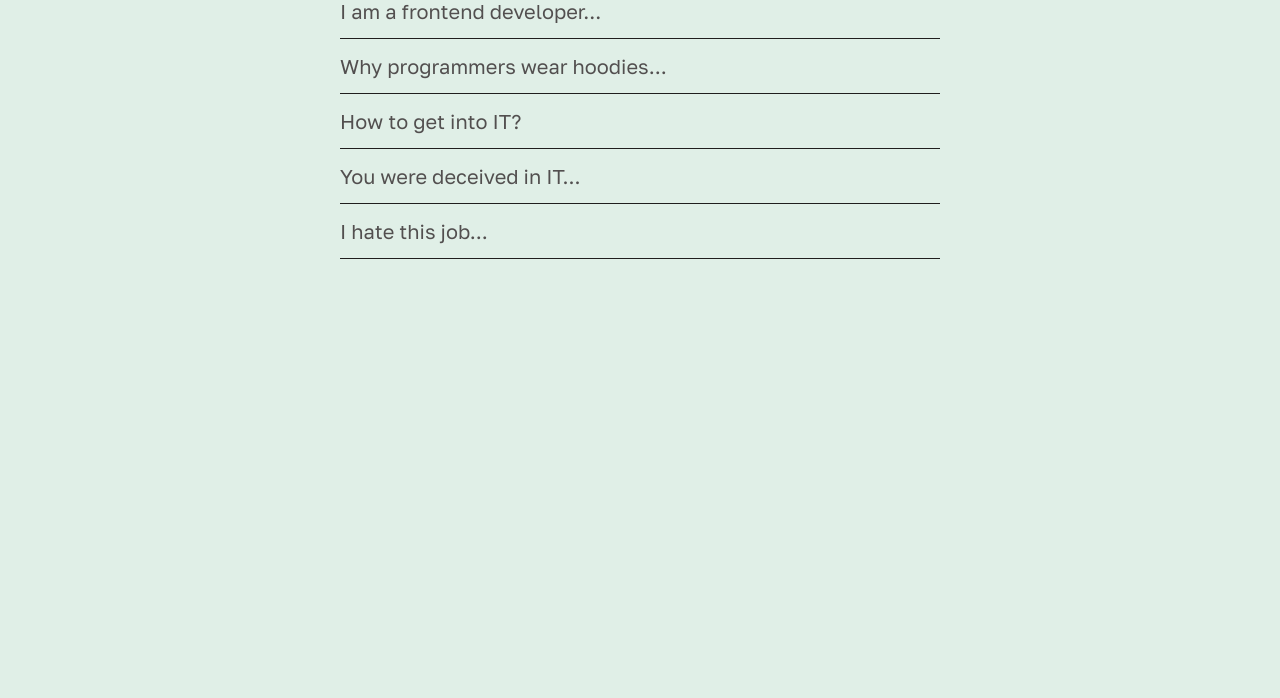
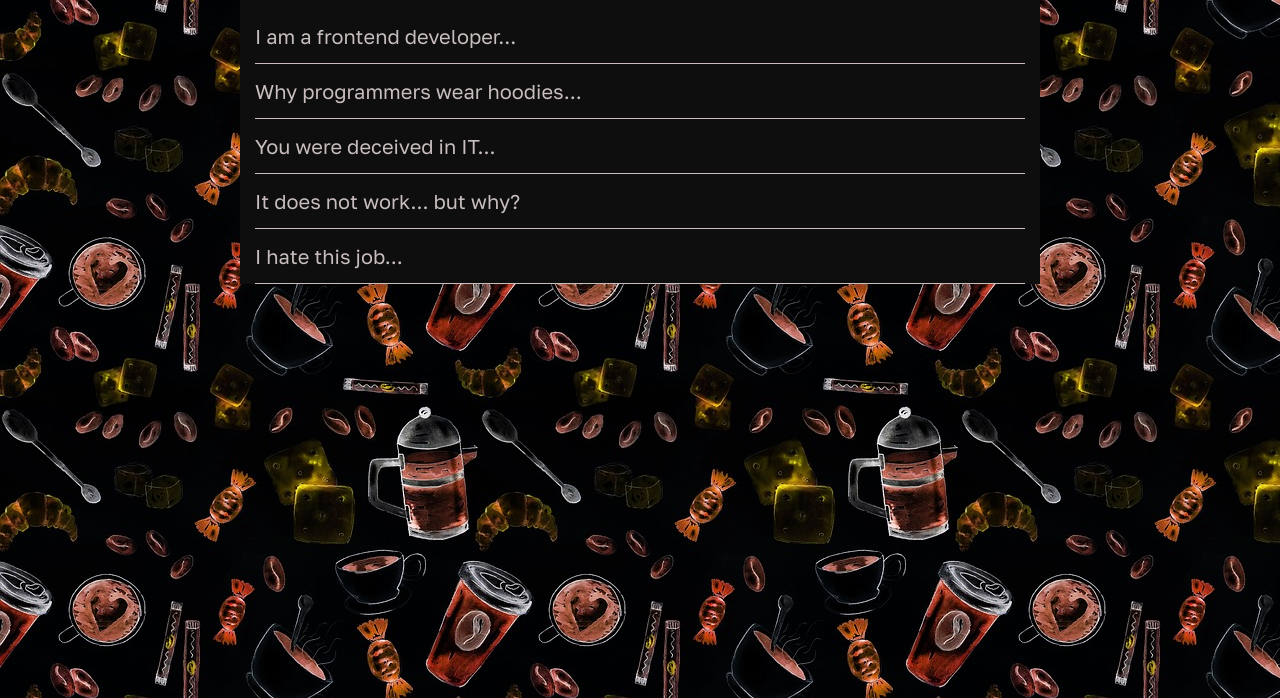
Before and after one commit to KatsiarynaZaviadzeyeva/cssBayan, a plain HTML site: page cssBayan/index.html in a window 1280 px wide. Shown: the part 102-800 px from the top of the page. Drawn offline with Linux system fonts and the light colour scheme.

Commit message:
feat: update style.css file (Friday, March 10, 2023 23:45:14 PM)

```diff
--- a/cssBayan/index.html
+++ b/cssBayan/index.html
@@ -28,19 +28,16 @@
                         alt="the second meme">
                 </details>
                 <details class="accordion__item">
-                    <summary class="accordion__title">How to get into IT?</summary>
-                    <img class="accordion__image" src="./assets/img/entre_to_IT.jpg"
-                        alt="the third meme">
+                    <summary class="accordion__title">You were deceived in IT...</summary>
+                    <img class="accordion__image" src="./assets/img/you_were_deceived_in_IT.jpg" alt="the third meme">
                 </details>
                 <details class="accordion__item">
-                    <summary class="accordion__title">You were deceived in IT...</summary>
-                    <img class="accordion__image" src="./assets/img/you_were_deceived_in_IT.jpg"
-                        alt="the fourth meme">
+                    <summary class="accordion__title">It does not work... but why?</summary>
+                    <img class="accordion__image" src="./assets/img/it_does_not_work.jpg" alt="the fourth meme">
                 </details>
                 <details class="accordion__item">
                     <summary class="accordion__title">I hate this job...</summary>
-                    <img class="accordion__image" src="./assets/img/I_hate_this_job.jpg"
-                        alt="the fifth meme">
+                    <img class="accordion__image" src="./assets/img/I_hate_this_job.jpg" alt="the fifth meme">
                 </details>
             </div>
         </div>
--- a/cssBayan/style.css
+++ b/cssBayan/style.css
@@ -14,8 +14,8 @@ body {
     font-weight: 400;
     font-size: 2rem;
     line-height: 1.2;
-    color: rgb(82, 79, 79);
-    background-color: rgb(224, 239, 231);
+    color: rgb(201, 190, 190);
+    background-image: url("./assets/img/coffee.jpg");
 }
 
 details summary::marker {
@@ -30,21 +30,26 @@ details summary::marker {
 }
 
 .wrapper {
-    margin: 25px 45px;
+    margin: 0px auto;
+    width: 800px;
+    height: 100%;
+    background-color: #0e0e0e;
 }
 
 .title {
     text-align: center;
     font-weight: 600;
     margin-bottom: 25px;
+    margin-top: 50px;
 }
 
 .accordion {
-    width: 600px;
+
 }
 
 .accordion__title {
-    border-bottom: 1px solid rgb(32, 30, 30);
+    margin: 0 15px;
+    border-bottom: 1px solid rgb(201, 190, 190);
     padding: 15px 0px;
     outline: none;
     cursor: pointer;
@@ -52,8 +57,12 @@ details summary::marker {
     position: relative;
 }
 
+.accordion__title:last-child {
+    border-bottom: 0;
+}
+
 .accordion__title:hover {
-    color: rgb(32, 30, 30);
+    color: rgb(240, 234, 234);
     font-size: 2.1rem;
 }
 
```
Also changed, not shown: cssBayan/assets/img/coffee.jpg (added), cssBayan/assets/img/it_does_not_work.jpg (added), cssBayan/assets/img/tea.jpg (added).
